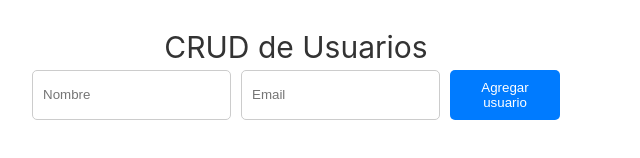
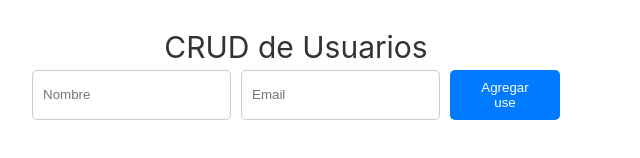
Before and after one commit to inspedralbes/unbonprojecte-pedro-ruben, a Vue app in the folder front/vue-project/: page / in a window 1280 px wide. Shown: the part 318-476 px from the top of the page, without its empty margins (0-640 px from the left). Built offline with nearby package versions, Linux system fonts and the light colour scheme.

Commit message:
crud users vue close#5

```diff
--- a/front/vue-project/src/components/front-page.vue
+++ b/front/vue-project/src/components/front-page.vue
@@ -4,7 +4,7 @@
     <form @submit.prevent="addUser">
       <input v-model="newUser.name" placeholder="Nombre" />
       <input v-model="newUser.email" placeholder="Email" />
-      <button type="submit">Agregar usuario</button>
+      <button type="submit">Agregar use</button>
     </form>
     <ul>
       <li v-for="(user, index) in users" :key="index">
```
